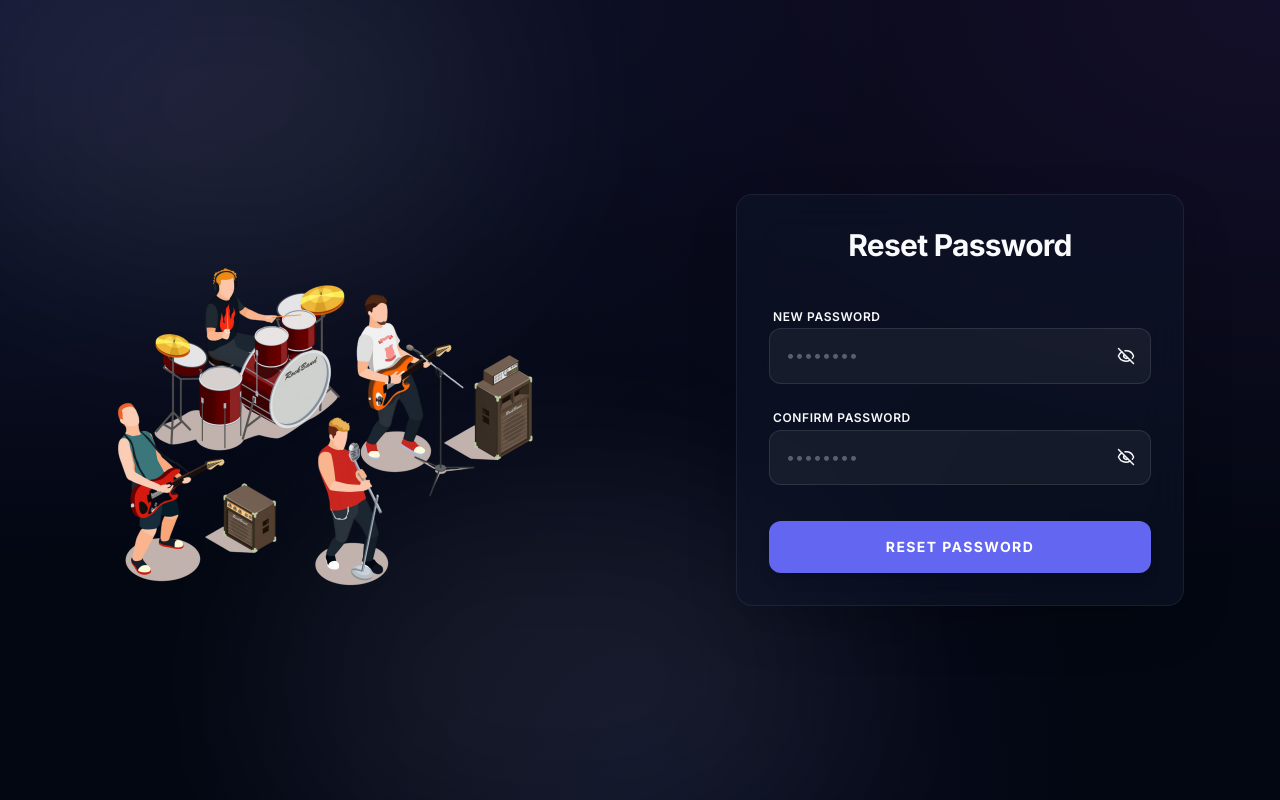
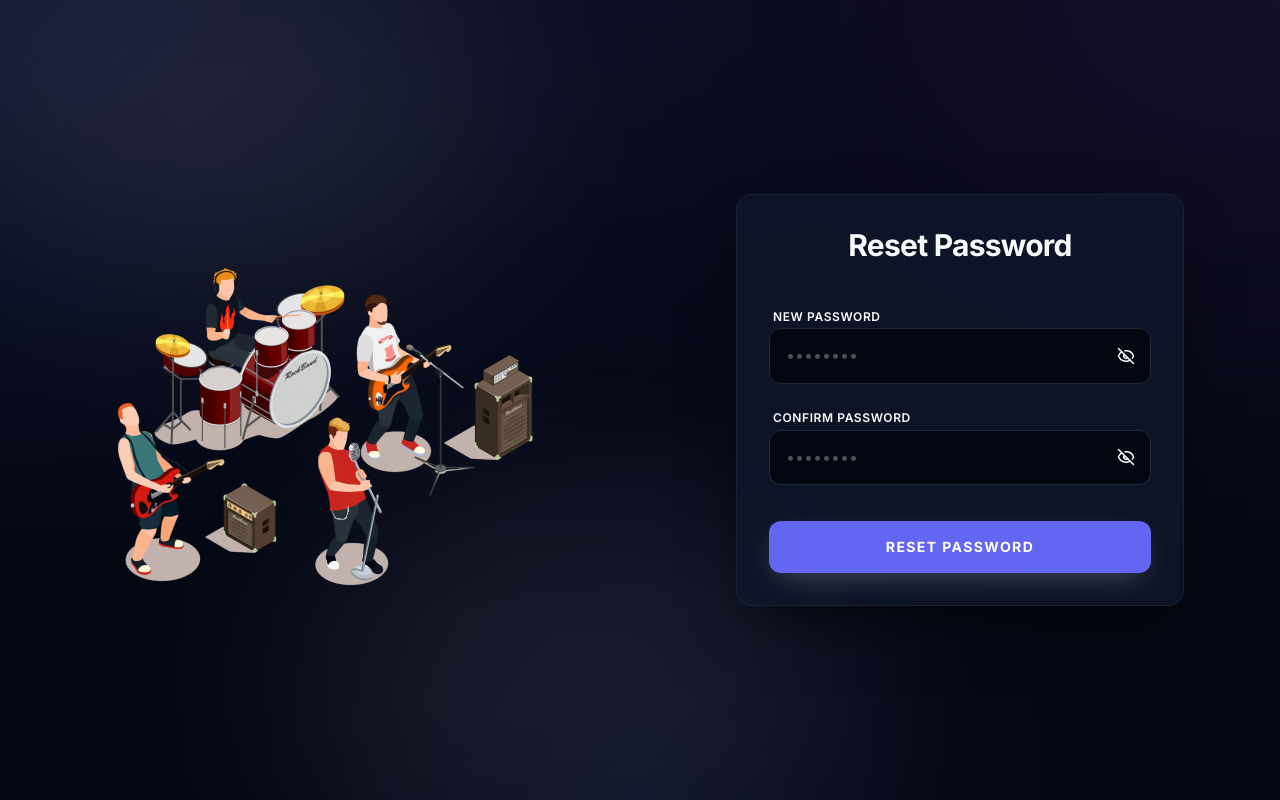
Before and after one commit to Kephas7/getagig-web, a Next.js app: page /reset-password/1 in a window 1280 px wide. Built offline with nearby package versions, Linux system fonts and the light colour scheme; no server answers.

Commit message:
Updated ResetPasswordForm.tsx

```diff
--- a/app/(auth)/_components/ResetPasswordForm.tsx
+++ b/app/(auth)/_components/ResetPasswordForm.tsx
@@ -50,7 +50,7 @@ export default function ResetPasswordForm({ token }: ResetPasswordFormProps) {
       initial={{ opacity: 0, y: 20 }}
       animate={{ opacity: 1, y: 0 }}
       transition={{ duration: 0.5 }}
-      className="w-full max-w-md rounded-2xl p-8 glass-morphism shadow-[0_20px_60px_-15px_rgba(0,0,0,0.3)]"
+      className="w-full max-w-md rounded-2xl border border-border/70 bg-card/85 p-8 shadow-[0_25px_60px_-25px_rgba(0,0,0,0.8)] backdrop-blur"
     >
       <h1 className="text-3xl font-bold text-center mb-10 tracking-tight">
         Reset Password
@@ -78,8 +78,8 @@ export default function ResetPasswordForm({ token }: ResetPasswordFormProps) {
               value={form.password}
               onChange={(e) => setForm({ ...form, password: e.target.value })}
               className="w-full rounded-xl px-4 py-3.5
-                bg-foreground/5 border border-foreground/10
-                focus:outline-none focus:ring-2 focus:ring-primary/20 focus:border-primary/20
+                bg-background border border-border
+                focus:outline-none focus:ring-2 focus:ring-ring/25 focus:border-ring/40
                 placeholder:text-foreground/30 transition-all"
             />
             <button
@@ -105,8 +105,8 @@ export default function ResetPasswordForm({ token }: ResetPasswordFormProps) {
                 setForm({ ...form, confirmPassword: e.target.value })
               }
               className="w-full rounded-xl px-4 py-3.5
-                bg-foreground/5 border border-foreground/10
-                focus:outline-none focus:ring-2 focus:ring-primary/20 focus:border-primary/20
+                bg-background border border-border
+                focus:outline-none focus:ring-2 focus:ring-ring/25 focus:border-ring/40
                 placeholder:text-foreground/30 transition-all"
             />
             <button
@@ -126,7 +126,7 @@ export default function ResetPasswordForm({ token }: ResetPasswordFormProps) {
           disabled={loading}
           className="w-full py-4 rounded-xl font-bold uppercase tracking-widest text-sm mt-4
             bg-primary text-primary-foreground
-            hover:opacity-90 transition-all shadow-lg disabled:opacity-50"
+            hover:opacity-90 transition-all shadow-[0_10px_30px_-12px_rgba(255,255,255,0.35)] disabled:opacity-50"
         >
           {loading ? "Resetting..." : "Reset Password"}
         </motion.button>
```
